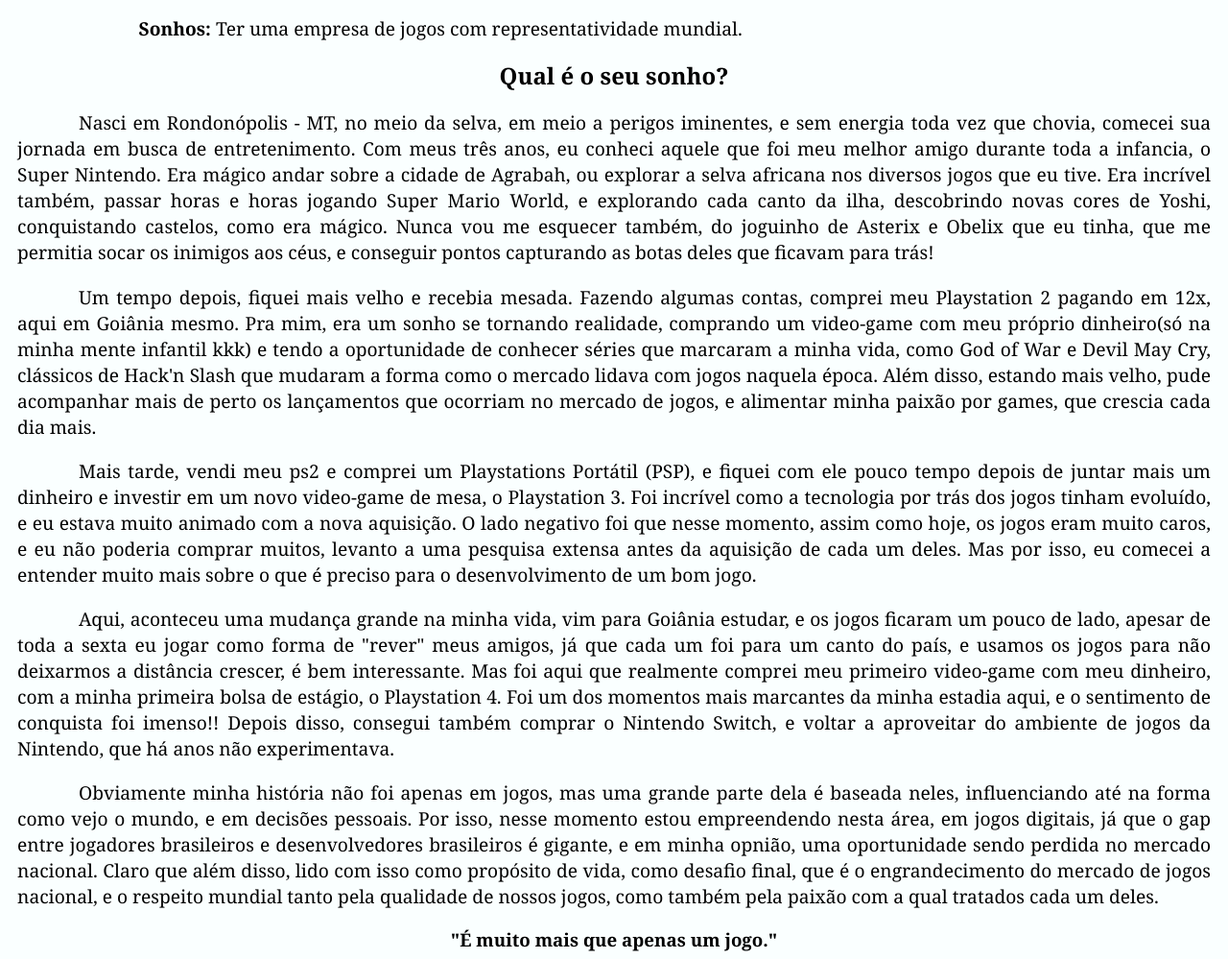
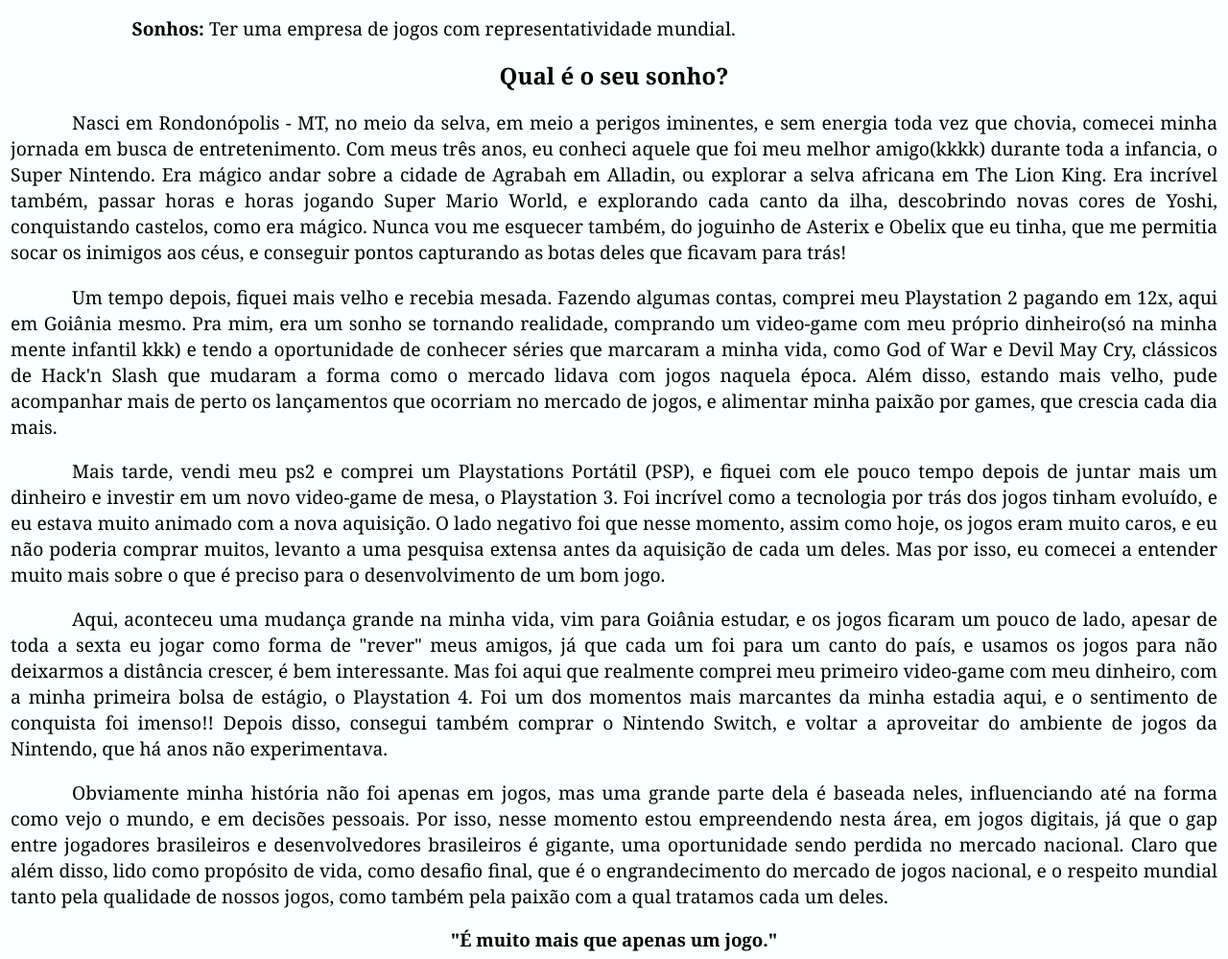
Before and after one commit to RodrigoAguiar0/rodrigoaguiar0.github.com, a plain HTML site: page index.html in a window 1280 px wide. Shown: the part 266-1265 px from the top of the page at 96% size. Drawn offline with Linux system fonts and the light colour scheme.

Commit message:
Revisão final da minha Biografia, corrigindo erros de português

```diff
--- a/index.html
+++ b/index.html
@@ -28,9 +28,9 @@
         <h2>Qual é o seu sonho?</h2>
         <div id="textao">
             <p>Nasci em Rondonópolis - MT, no meio da selva, em meio a perigos iminentes, e sem energia toda vez que
-                chovia, comecei sua jornada em busca de entretenimento. Com meus três anos, eu conheci aquele
-                que foi meu melhor amigo durante toda a infancia, o Super Nintendo. Era mágico andar sobre a cidade de
-                Agrabah, ou explorar a selva africana nos diversos jogos que eu tive. Era incrível também, passar
+                chovia, comecei minha jornada em busca de entretenimento. Com meus três anos, eu conheci aquele
+                que foi meu melhor amigo(kkkk) durante toda a infancia, o Super Nintendo. Era mágico andar sobre a
+                cidade de Agrabah em Alladin, ou explorar a selva africana em The Lion King. Era incrível também, passar
                 horas e horas jogando Super Mario World, e explorando cada canto da ilha, descobrindo novas cores de
                 Yoshi, conquistando castelos, como era mágico. Nunca vou me esquecer também, do joguinho de Asterix e
                 Obelix que eu tinha, que me permitia socar os inimigos aos céus, e conseguir pontos capturando as botas
@@ -65,11 +65,10 @@
                 Obviamente minha história não foi apenas em jogos, mas uma grande parte dela é baseada neles,
                 influenciando até na forma como vejo o mundo, e em decisões pessoais. Por isso, nesse momento estou
                 empreendendo nesta área, em jogos digitais, já que o gap entre jogadores brasileiros e desenvolvedores
-                brasileiros é gigante, e em minha opnião, uma oportunidade sendo perdida no mercado nacional. Claro que
-                além disso, lido com isso como propósito de vida, como desafio final, que é o engrandecimento do mercado
-                de jogos nacional, e o respeito mundial tanto pela qualidade de nossos jogos, como também pela paixão
-                com a qual tratados cada um deles.
-
+                brasileiros é gigante, uma oportunidade sendo perdida no mercado nacional. Claro que além disso, lido
+                como propósito de vida, como desafio final, que é o engrandecimento do mercado de jogos nacional, e o
+                respeito mundial tanto pela qualidade de nossos jogos, como também pela paixão com a qual tratamos cada
+                um deles.
             </p>
         </div>
     </div>
--- a/style.css
+++ b/style.css
@@ -24,7 +24,7 @@
 
 p{
     font-size: larger;
-    padding: 0px 10px;
+    padding: 0px 3px;
     text-align: justify;
 }
 
```
